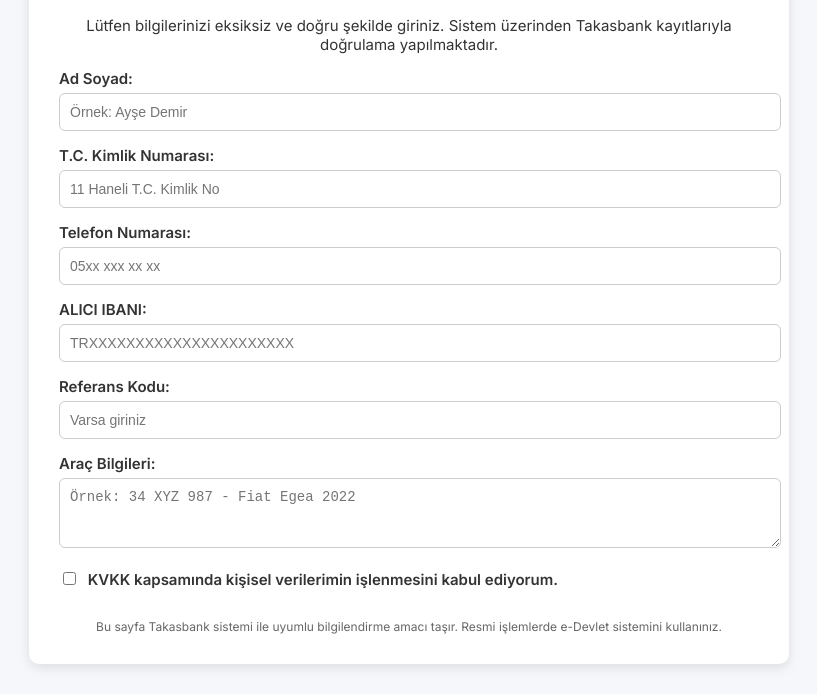
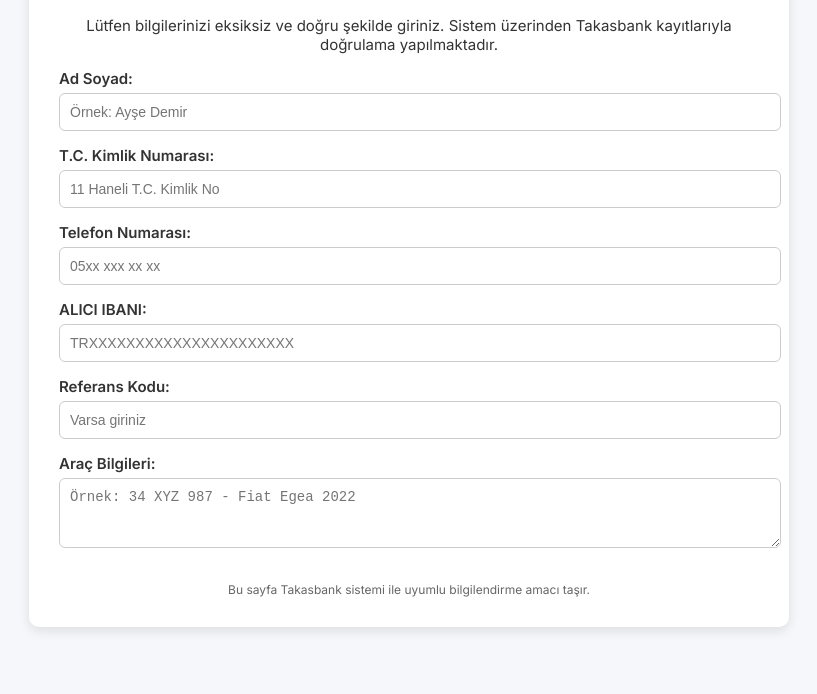
Before and after one commit to mama5634/yeni2, a plain HTML site: page index.html in a window 1280 px wide. Shown: the part 259-953 px from the top of the page, without its empty margins (231-1048 px from the left). After the commit the page ends 916 px from the top, so only its background shows below. Drawn offline with Linux system fonts and the light colour scheme.

Commit message:
Add files via upload

```diff
--- a/index.html
+++ b/index.html
@@ -1,3 +1,4 @@
+
 <!DOCTYPE html>
 <html lang="tr">
 <head>
@@ -96,12 +97,10 @@
 
       <label for="arac">Araç Bilgileri:</label>
       <textarea id="arac" rows="3" placeholder="Örnek: 34 XYZ 987 - Fiat Egea 2022"></textarea>
-
-      <label><input type="checkbox"> KVKK kapsamında kişisel verilerimin işlenmesini kabul ediyorum.</label>
     </form>
 
     <div class="footer">
-      Bu sayfa Takasbank sistemi ile uyumlu bilgilendirme amacı taşır. Resmi işlemlerde e-Devlet sistemini kullanınız.
+      Bu sayfa Takasbank sistemi ile uyumlu bilgilendirme amacı taşır.
     </div>
   </div>
 </body>
```
